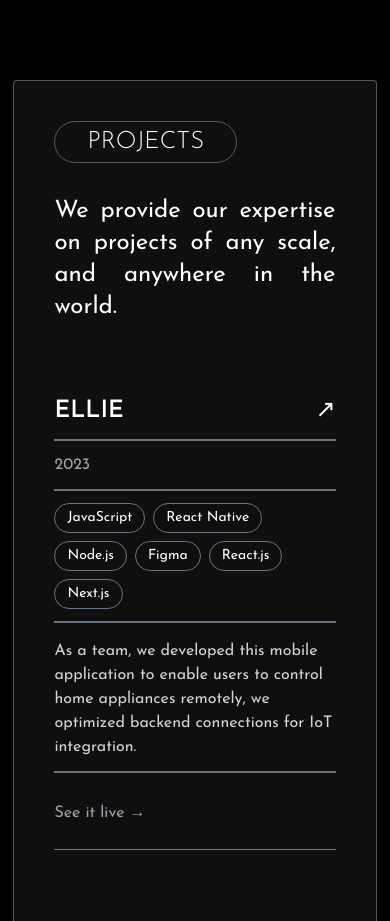
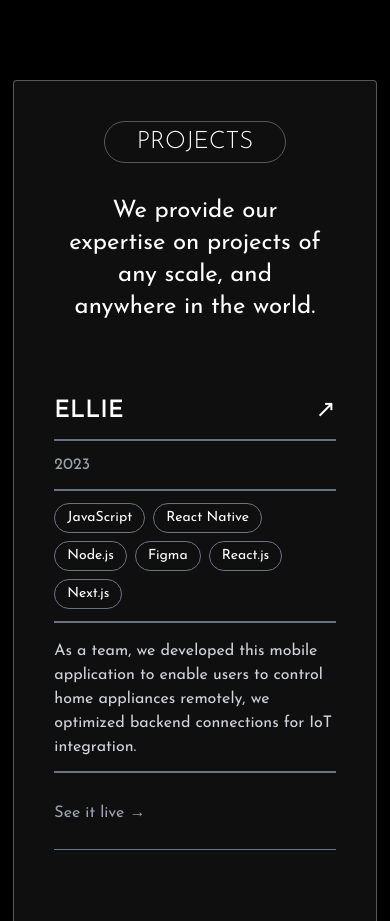
Before and after one commit to 911Development/dismas-client, a Next.js app: page / in a window 390 px wide. Shown: the part 6420-7341 px from the top of the page. Built offline with nearby package versions, Linux system fonts and the light colour scheme; a web font is replaced by a local one.

Commit message:
implemented animation

```diff
--- a/components/home/Projects.js
+++ b/components/home/Projects.js
@@ -92,17 +92,28 @@ const Projects = () => {
     <motion.section
       ref={ref}
       style={{ width }}
-      className="relative w-full lg:w-[85%] mx-auto lg:flex gap-4 rounded border bg-[#0f0f0f] p-10"
+      className="relative w-full lg:w-[85%] mx-auto lg:flex gap-3 lg:gap-0 rounded border bg-[#0f0f0f] p-10"
     >
-      <section className="lg:w-1/3 flex">
-        <div className="sticky top-32 self-start">
-          <section className="border rounded-full inline-block text-start px-8 py-1 mb-8">
+      <section className="lg:w-1/3 flex mb-12 lg:mb-0">
+        <div className="lg:sticky lg:top-32 lg:self-start">
+          <section className="hidden lg:inline-block border rounded-full text-start px-8 py-1 mb-8">
             <span className="font-[300] text-2xl lg:text-4xl">PROJECTS</span>
           </section>
-          <p className="text-2xl lg:text-3xl lg:w-[380px] text-justify mb-12 lg:mb-0">
+          <section className="lg:hidden flex items-center justify-center">
+            <span className="border px-8 py-1 mb-8 rounded-full font-[300] text-2xl lg:text-4xl">
+              PROJECTS
+            </span>
+          </section>
+          <p className="hidden lg:block text-3xl w-[340px] text-justify lg:mb-0">
             We provide our expertise on projects of any scale, and anywhere in
             the world.
           </p>
+          <section className="lg:hidden">
+            <p className="text-2xl w-[92%] mx-auto text-center">
+              We provide our expertise on projects of any scale, and anywhere in
+              the world.
+            </p>
+          </section>
         </div>
       </section>
 
```
